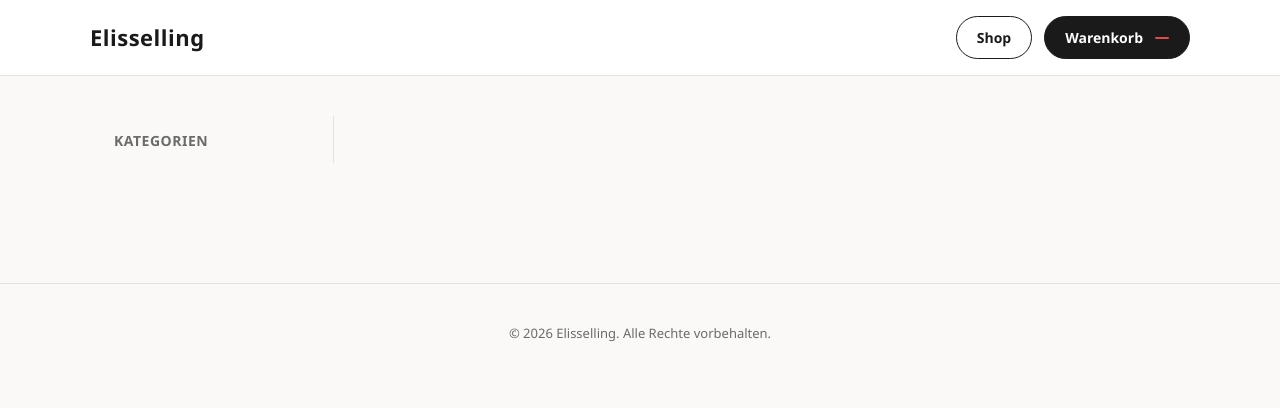
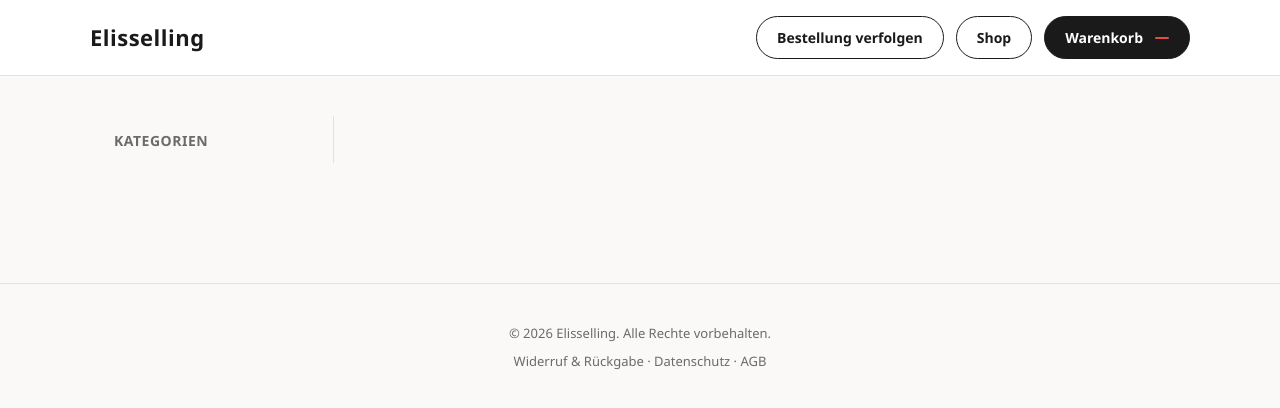
Before and after one commit to g4vkzc7h5k-tech/marktwebsite, a website: page public/shop.html in a window 1280 px wide. Drawn offline with Linux system fonts and the light colour scheme; no server answers.

Commit message:
Update shop.html

```diff
--- a/public/shop.html
+++ b/public/shop.html
@@ -12,6 +12,7 @@
     <div class="container header-inner">
       <a href="/" class="logo">Elisselling</a>
       <div class="header-actions">
+        <a href="/track.html" class="btn btn-outline">Bestellung verfolgen</a>
         <a href="/shop.html" class="btn btn-outline">Shop</a>
         <a href="/cart.html" class="btn">
           Warenkorb <span id="cart-count" class="cart-count"></span>
@@ -38,6 +39,11 @@
   <footer class="site-footer">
     <div class="container">
       &copy; 2026 Elisselling. Alle Rechte vorbehalten.
+      <div style="margin-top:8px;">
+        <a href="/widerruf.html">Widerruf &amp; Rückgabe</a> ·
+        <a href="/datenschutz.html">Datenschutz</a> ·
+        <a href="/agb.html">AGB</a>
+      </div>
     </div>
   </footer>
 
```
